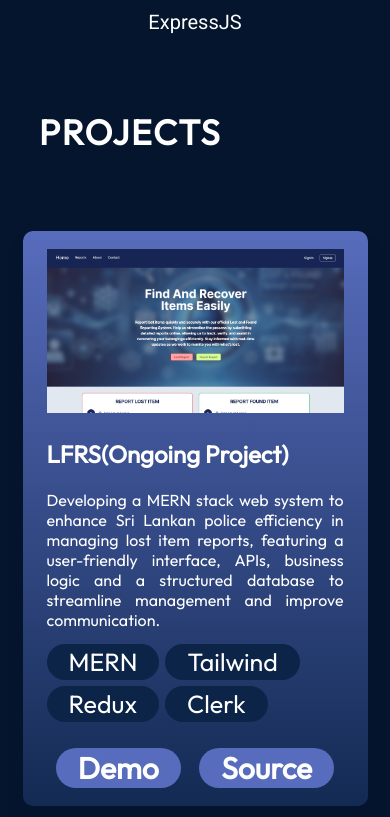
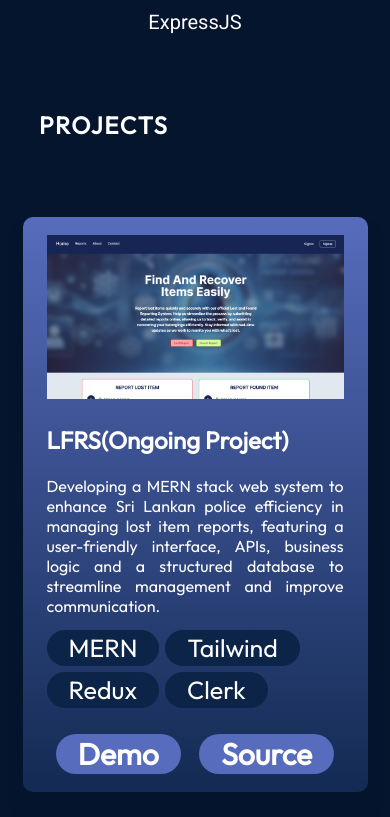
Before and after one commit to VenuraDenethpriya/Portfolio, a React (Vite) app: page / in a window 390 px wide. Shown: the part 2147-2964 px from the top of the page. Built offline with nearby package versions, Linux system fonts and the light colour scheme.

Commit message:
Update Projects.module.css

```diff
--- a/src/components/Projects/Projects.module.css
+++ b/src/components/Projects/Projects.module.css
@@ -24,3 +24,19 @@
   gap: 45px;
   width: 100%;
 }
+
+@media screen and (max-width: 830px) {
+  h2 {
+    font-size: 24px;
+    margin-bottom: 12px;
+  }
+
+  .title {
+    font-size: 24px;
+  }
+
+  .text h2 {
+    font-size: 24px;
+    margin-bottom: 12px;
+  }
+}
```
